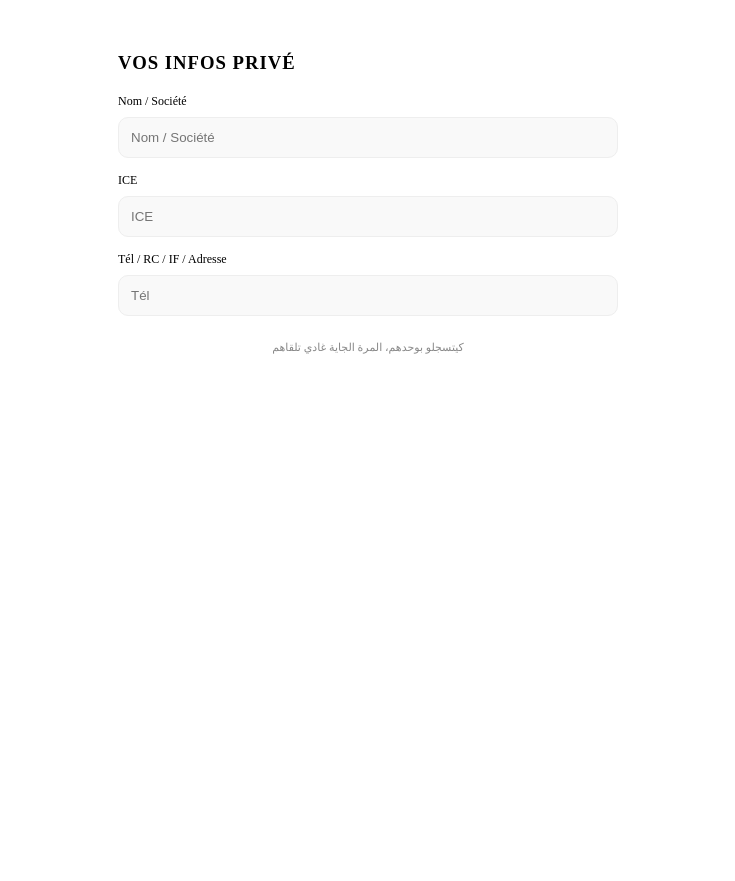
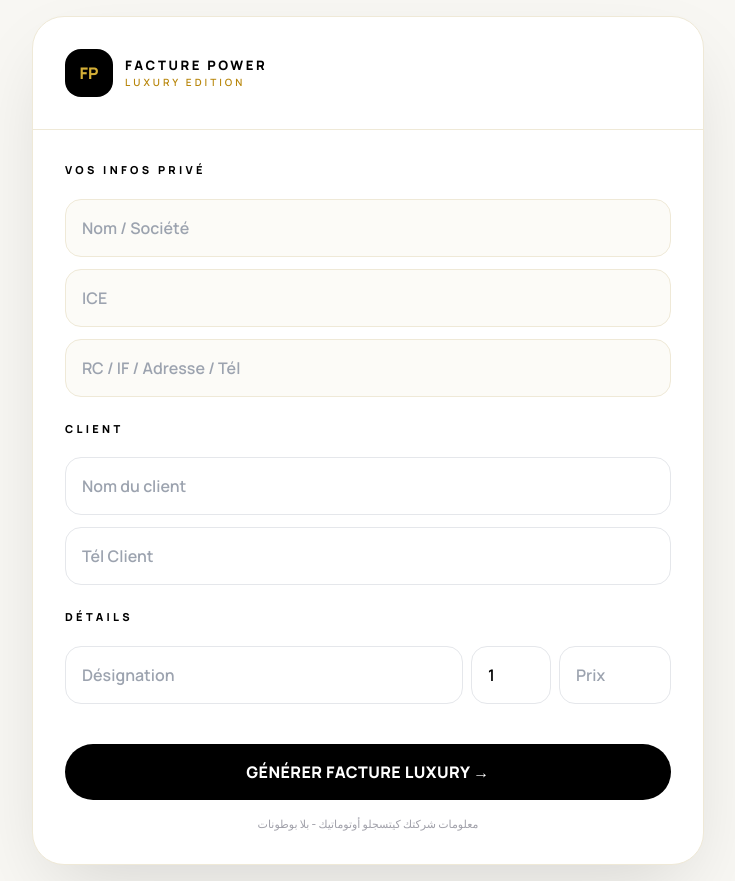
Before and after one commit to ilyassebenmouloud123-source/fucture-power, a Flask app: page / in a window 1280 px wide. Shown: the whole page, without its empty margins (272-1007 px from the left). Before the commit the page ends 354 px from the top, so only its background shows below. Run offline with Flask 3, Linux system fonts and the light colour scheme; some libraries are stand-ins or nearby versions.

Commit message:
Update form.html

```diff
--- a/templates/form.html
+++ b/templates/form.html
@@ -1,26 +1,34 @@
-<div style="max-width:500px; margin:auto; background:white; padding:25px; border-radius:20px;">
-  <h3 style="font-weight:bold; margin-bottom:20px; letter-spacing:1px;">VOS INFOS PRIVÉ</h3>
+<!DOCTYPE html>
+<html lang="fr"><head><meta charset="UTF-8"><meta name="viewport" content="width=device-width,initial-scale=1">
+<title>FACTURE POWER - LUXURY</title><script src="https://cdn.tailwindcss.com"></script>
+<link href="https://fonts.googleapis.com/css2?family=Cormorant+Garamond:wght@700&family=Manrope:wght@600;800&display=swap" rel="stylesheet">
+<style>body{font-family:'Manrope',sans-serif;background:#f8f7f3}.serif{font-family:'Cormorant Garamond',serif}.gold{color:#B8860B}.bg-gold{background:linear-gradient(135deg,#D4AF37,#B8860B)}</style>
+</head>
+<body class="min-h-screen p-4">
+<div class="max-w-2xl mx-auto bg-white rounded-[32px] shadow-[0_30px_80px_-20px_rgba(0,0,0,0.15)] border border-[#efe9d7] overflow-hidden">
+<div class="p-8 flex items-center gap-3 border-b border-[#efe9d7]"><div class="w-12 h-12 rounded-2xl bg-black flex items-center justify-center text-[#D4AF37] font-black">FP</div><div><p class="font-black tracking-[0.2em] text-[13px]">FACTURE POWER</p><p class="text-[10px] tracking-[0.3em] gold">LUXURY EDITION</p></div></div>
+<div class="p-8">
+<form action="/facture" method="POST">
+<h2 class="font-bold text-[11px] tracking-[0.3em] mb-5">VOS INFOS PRIVÉ</h2>
+<input name="ent_nom" id="company" placeholder="Nom / Société" required class="w-full border border-[#efe9d7] rounded-2xl p-4 mb-3 bg-[#fcfbf7]">
+<input name="ent_ice" id="ice" placeholder="ICE" class="w-full border border-[#efe9d7] rounded-2xl p-4 mb-3 bg-[#fcfbf7]">
+<input name="ent_adresse" id="rc" placeholder="RC / IF / Adresse / Tél" class="w-full border border-[#efe9d7] rounded-2xl p-4 mb-6 bg-[#fcfbf7]">
 
-  <label style="font-size:12px;">Nom / Société</label>
-  <input type="text" id="company" placeholder="Nom / Société" style="width:100%; padding:12px; border:1px solid #eee; border-radius:10px; margin:8px 0 15px 0; background:#f9f9f9;">
+<h2 class="font-bold text-[11px] tracking-[0.3em] mb-5">CLIENT</h2>
+<input name="client" placeholder="Nom du client" required class="w-full border rounded-2xl p-4 mb-3">
+<input name="client_tel" placeholder="Tél Client" class="w-full border rounded-2xl p-4 mb-6">
 
-  <label style="font-size:12px;">ICE</label>
-  <input type="text" id="ice" placeholder="ICE" style="width:100%; padding:12px; border:1px solid #eee; border-radius:10px; margin:8px 0 15px 0; background:#f9f9f9;">
+<h2 class="font-bold text-[11px] tracking-[0.3em] mb-5">DÉTAILS</h2>
+<div id="items"><div class="flex gap-2 mb-2"><input name="nom" placeholder="Désignation" required class="flex-1 border rounded-2xl p-4"><input name="qte" type="number" value="1" class="w-20 border rounded-2xl p-4"><input name="prix" type="number" placeholder="Prix" required class="w-28 border rounded-2xl p-4"></div></div>
 
-  <label style="font-size:12px;">Tél / RC / IF / Adresse</label>
-  <input type="text" id="tel" placeholder="Tél" style="width:100%; padding:12px; border:1px solid #eee; border-radius:10px; margin:8px 0 15px 0; background:#f9f9f9;">
-
-  <p style="font-size:11px; color:#888; text-align:center; margin-top:10px;">كيتسجلو بوحدهم، المرة الجاية غادي تلقاهم</p>
+<button type="submit" class="w-full bg-black text-white rounded-full p-4 font-bold mt-8 tracking-wide">GÉNÉRER FACTURE LUXURY →</button>
+</form>
+<p class="text-[11px] text-zinc-400 text-center mt-4">معلومات شركتك كيتسجلو أوتوماتيك - بلا بوطونات</p>
 </div>
-
+</div>
 <script>
-// يعمّر المعلومات القديمة
-document.getElementById('company').value = localStorage.getItem('company') || '';
-document.getElementById('ice').value = localStorage.getItem('ice') || '';
-document.getElementById('tel').value = localStorage.getItem('tel') || '';
-
-// ملي كيكتب المقاول كيتسجلو بوحدهم بلا بوطونة
-document.getElementById('company').addEventListener('input', (e)=> localStorage.setItem('company', e.target.value));
-document.getElementById('ice').addEventListener('input', (e)=> localStorage.setItem('ice', e.target.value));
-document.getElementById('tel').addEventListener('input', (e)=> localStorage.setItem('tel', e.target.value));
+const c=document.getElementById('company'),i=document.getElementById('ice'),r=document.getElementById('rc');
+c.value=localStorage.getItem('company')||''; i.value=localStorage.getItem('ice')||''; r.value=localStorage.getItem('rc')||'';
+[c,i,r].forEach(el=>el.addEventListener('input',()=>{localStorage.setItem('company',c.value);localStorage.setItem('ice',i.value);localStorage.setItem('rc',r.value)}));
 </script>
+</body></html>
```
